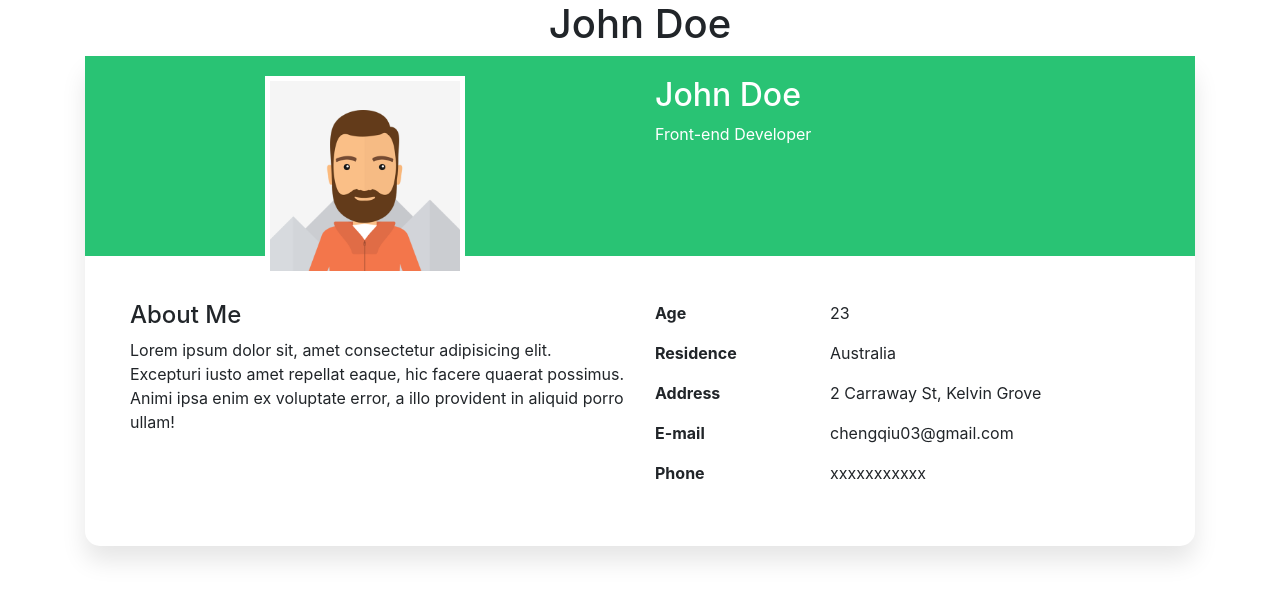
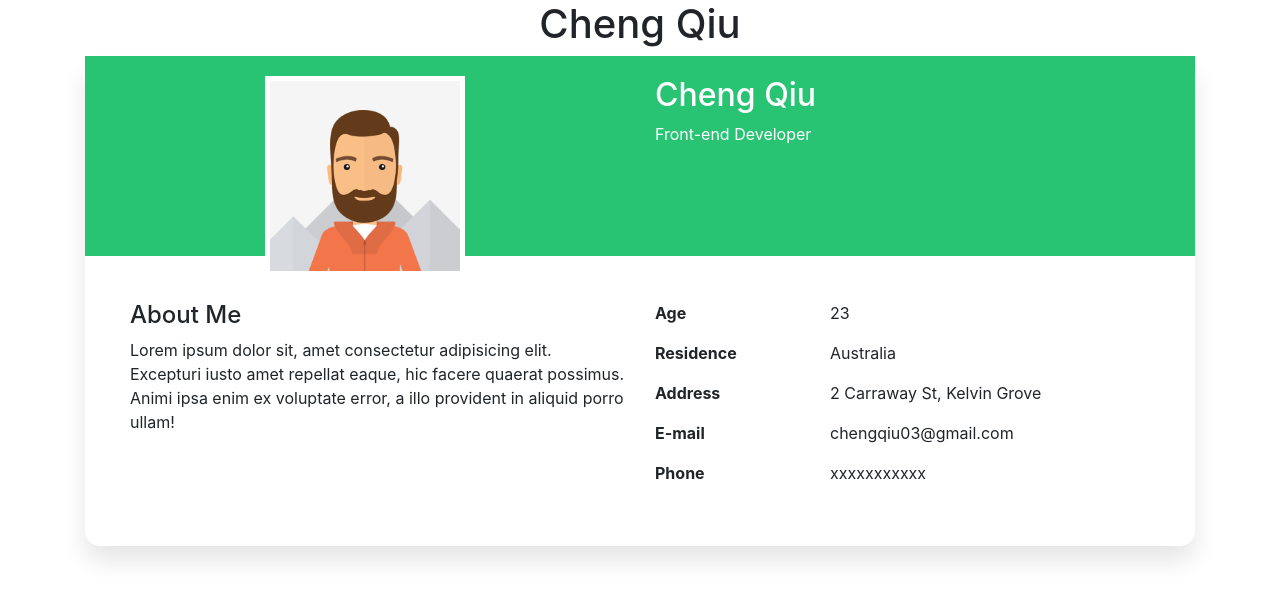
Before and after one commit to chrisudf/chrisudf.github.io, a plain HTML site: page index.html in a window 1280 px wide. Drawn offline with nearby package versions, Linux system fonts and the light colour scheme.

Commit message:
Add files via upload

```diff
--- a/index.html
+++ b/index.html
@@ -5,14 +5,14 @@
     <meta http-equiv="X-UA-Compatible" content="ie=edge">
     <link rel="stylesheet" href="https://maxcdn.bootstrapcdn.com/bootstrap/4.0.0/css/bootstrap.min.css" integrity="sha384-Gn5384xqQ1aoWXA+058RXPxPg6fy4IWvTNh0E263XmFcJlSAwiGgFAW/dAiS6JXm" crossorigin="anonymous">
     <link rel="stylesheet" href="./public/css/site.css">
-    <title>John Doe</title>
+    <title>Cheng Qiu</title>
 </head>
 <body>
     <header>
         <div class="contanier">
             <div class="row">
                 <div class="col">
-                    <h1 class ='text-center'>John Doe</h1>
+                    <h1 class ='text-center'>Cheng Qiu</h1>
                 </div>
             </div>
         </div>
@@ -25,7 +25,7 @@
                 <div class="row">
                     <div class="col">
                         <div class="profile-card_photo_wrapper">
-                            <img src="./public/image/photo.png" alt="John Doe photo">
+                            <img src="./public/image/photo.png" alt="profile photo">
 
                         </div>
 
@@ -34,7 +34,7 @@
                         <div class="row">
                             <div class="col">
                                 <div class="profile-card_name">
-                                        <h2>John Doe</h2>
+                                        <h2>Cheng Qiu</h2>
                                 </div>
 
                             </div>
```
